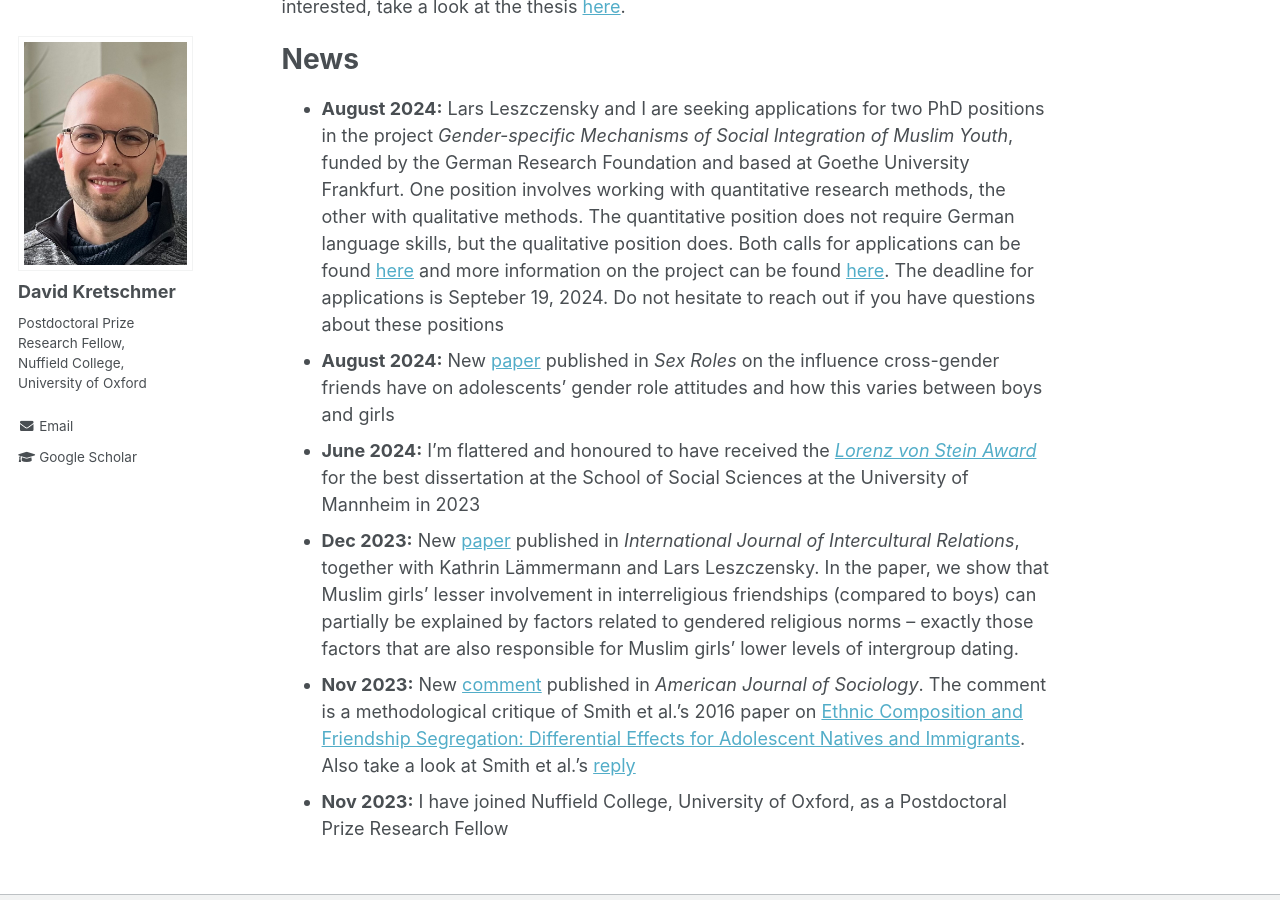
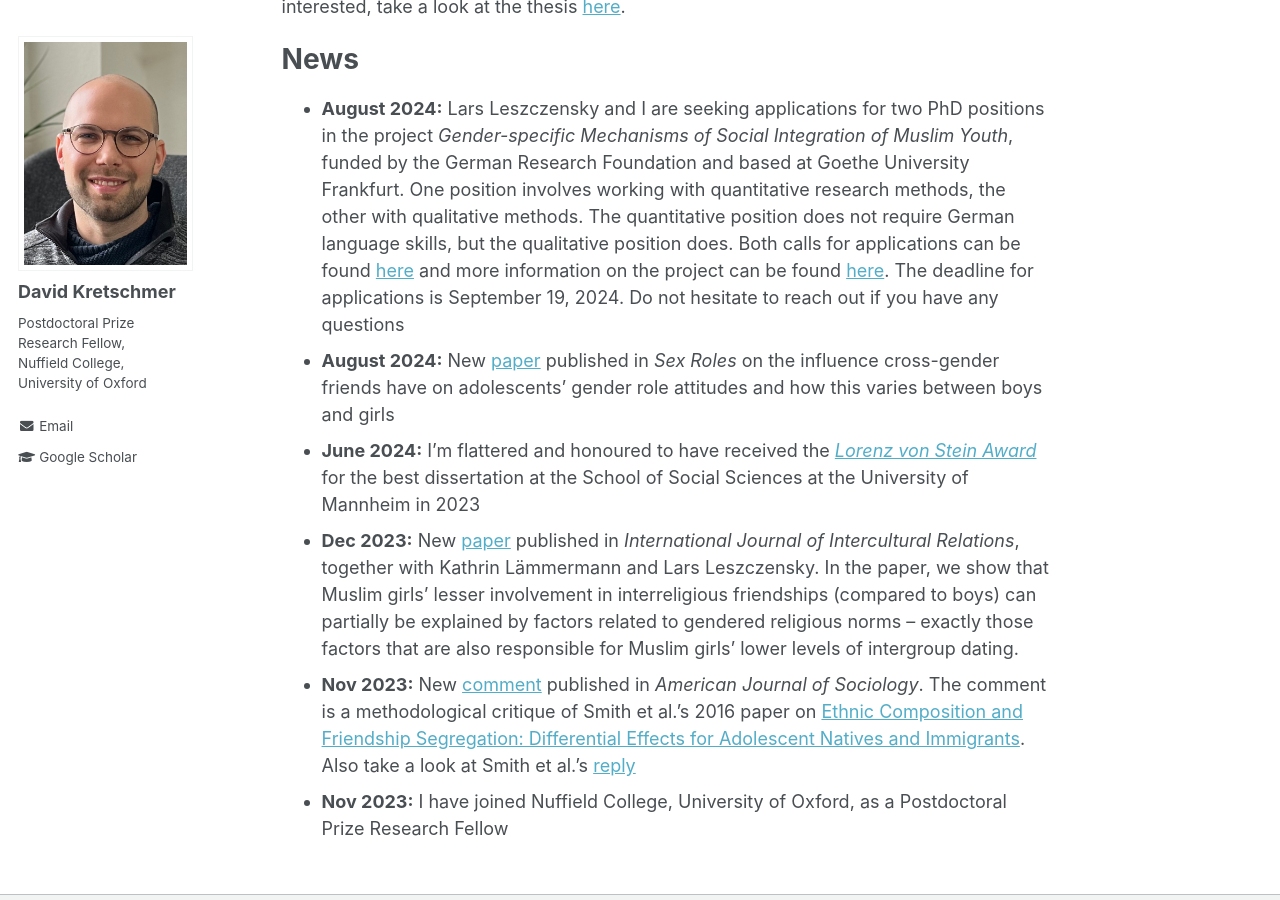
Before and after one commit to DavidKretschmer/davidkretschmer.github.io, a Jekyll site: the page built from _pages/about.md, in a window 1280 px wide and 900 px high, scrolled down 403 px. Built offline with Jekyll 4.4.1, drawn with Linux system fonts in a browser that asks for light colours.

Commit message:
Corrections

```diff
--- a/_pages/about.md
+++ b/_pages/about.md
@@ -20,7 +20,7 @@ I recently received my PhD from the University of Mannheim, with a thesis on the
 News
 ======
 
-- **August 2024:** Lars Leszczensky and I are seeking applications for two PhD positions in the project _Gender-specific Mechanisms of Social Integration of Muslim Youth_, funded by the German Research Foundation and based at Goethe University Frankfurt. One position involves working with quantitative research methods, the other with qualitative methods. The quantitative position does not require German language skills, but the qualitative position does. Both calls for applications can be found [here](https://www.uni-frankfurt.de/48794784/FB03___Gesellschaftswissenschaften) and more information on the project can be found [here](https://www.goethe-university-frankfurt.de/156008984/Gendered_mechanisms_of_social_integration_among_Muslim_youth__German_Research_Foundation__DFG?locale=en). The deadline for applications is Septeber 19, 2024. Do not hesitate to reach out if you have questions about these positions
+- **August 2024:** Lars Leszczensky and I are seeking applications for two PhD positions in the project _Gender-specific Mechanisms of Social Integration of Muslim Youth_, funded by the German Research Foundation and based at Goethe University Frankfurt. One position involves working with quantitative research methods, the other with qualitative methods. The quantitative position does not require German language skills, but the qualitative position does. Both calls for applications can be found [here](https://www.uni-frankfurt.de/48794784/FB03___Gesellschaftswissenschaften) and more information on the project can be found [here](https://www.goethe-university-frankfurt.de/156008984/Gendered_mechanisms_of_social_integration_among_Muslim_youth__German_Research_Foundation__DFG?locale=en). The deadline for applications is September 19, 2024. Do not hesitate to reach out if you have any questions
 - **August 2024:** New [paper](https://link.springer.com/article/10.1007/s11199-024-01505-x) published in _Sex Roles_ on the influence cross-gender friends have on adolescents' gender role attitudes and how this varies between boys and girls
 - **June 2024:** I'm flattered and honoured to have received the [_Lorenz von Stein Award_](https://www.mzes.uni-mannheim.de/d7/en/news/items/former-mzes-employee-david-kretschmer-receives-the-prestigious-lorenz-von-stein-award) for the best dissertation at the School of Social Sciences at the University of Mannheim in 2023
 - **Dec 2023:** New [paper](https://www.sciencedirect.com/science/article/pii/S0147176723001670) published in _International Journal of Intercultural Relations_, together with Kathrin Lämmermann and Lars Leszczensky. In the paper, we show that Muslim girls' lesser involvement in interreligious friendships (compared to boys) can partially be explained by factors related to gendered religious norms -- exactly those factors that are also responsible for Muslim girls' lower levels of intergroup dating.
```
